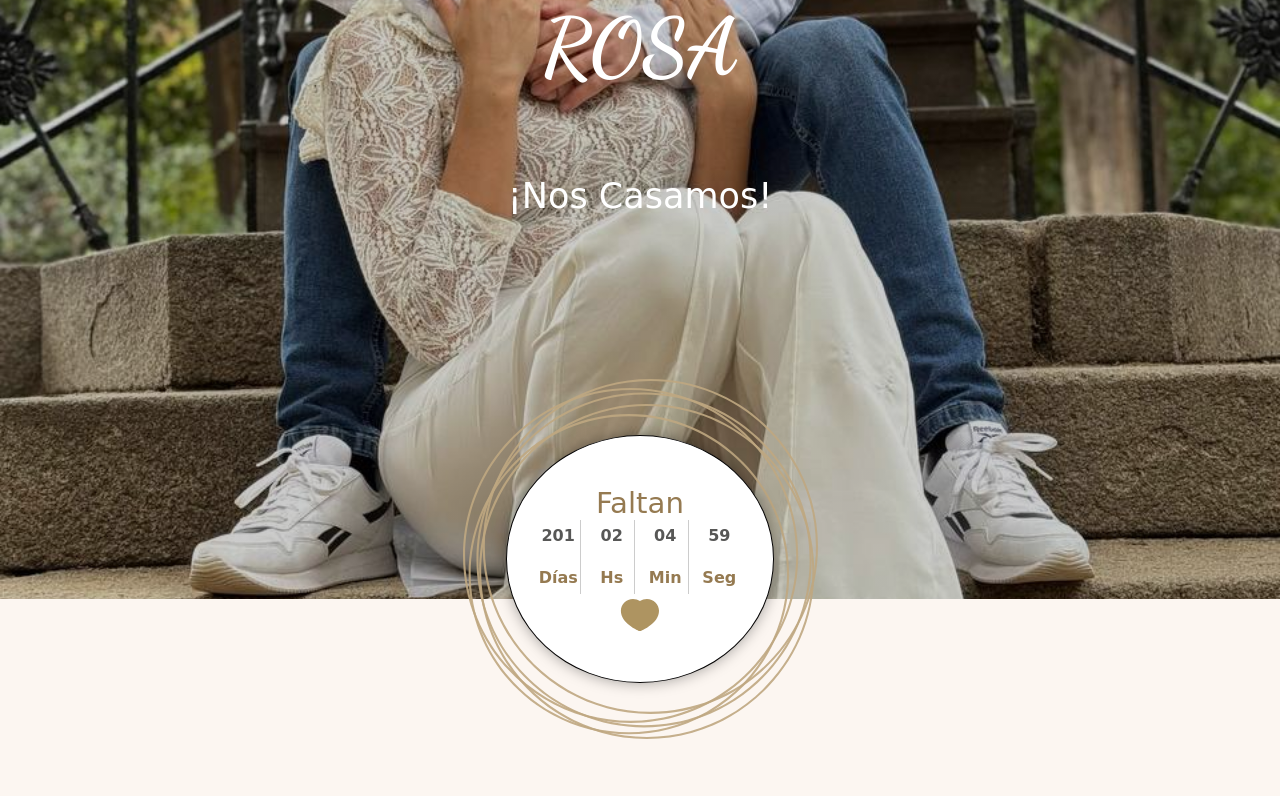
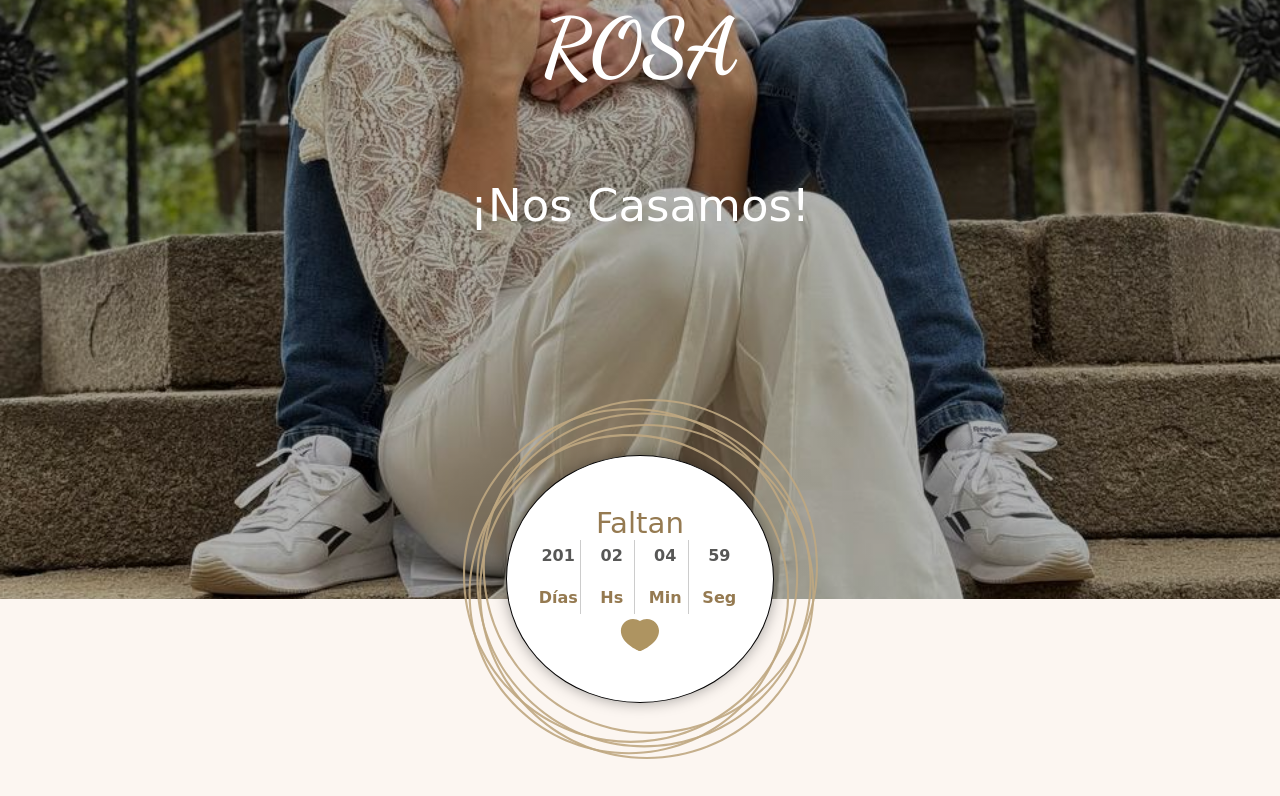
Before and after one commit to jony92jon/mi-boda, a plain HTML site: page index.html in a window 1280 px wide. Shown: the part 301-1097 px from the top of the page. Drawn offline with nearby package versions, Linux system fonts and the light colour scheme; a web font is replaced by a local one.

Commit message:
retoques

```diff
--- a/css/style.css
+++ b/css/style.css
@@ -74,7 +74,7 @@ button .icono__musica {
 }
 
 .header {
-  background-image: linear-gradient(rgba(0, 0, 0, 0.2), rgba(0, 0, 0, 0.2)),
+  background-image: linear-gradient(rgba(0, 0, 0, 0.3), rgba(0, 0, 0, 0.3)),
     url(../img/Fotos/1-2.jpg);
   height: 90rem;
   background-size: cover;
@@ -99,7 +99,7 @@ button .icono__musica {
 .header__texto .texto {
   font-family: var(--fuente-secundaria);
   color: var(--blanco);
-  font-size: 3.5rem;
+  font-size: 4.5rem;
   transform: rotate(0);
   transition: all 2s ease-in-out;
   margin-top: 7rem;
@@ -120,7 +120,7 @@ button .icono__musica {
   height: 45vh;
   background: url(../img/img_circuloContador01.svg) center center no-repeat;
   position: absolute;
-  bottom: -14rem;
+  bottom: -16rem;
   left: 50%;
   transform: translateX(-50%);
   display: flex;
@@ -397,6 +397,7 @@ button .icono__musica {
 /*Sección Regalos*/
 .regalos {
   margin-top: 5rem;
+  padding-bottom: 5rem;
 }
 
 .regalos__info {
```
